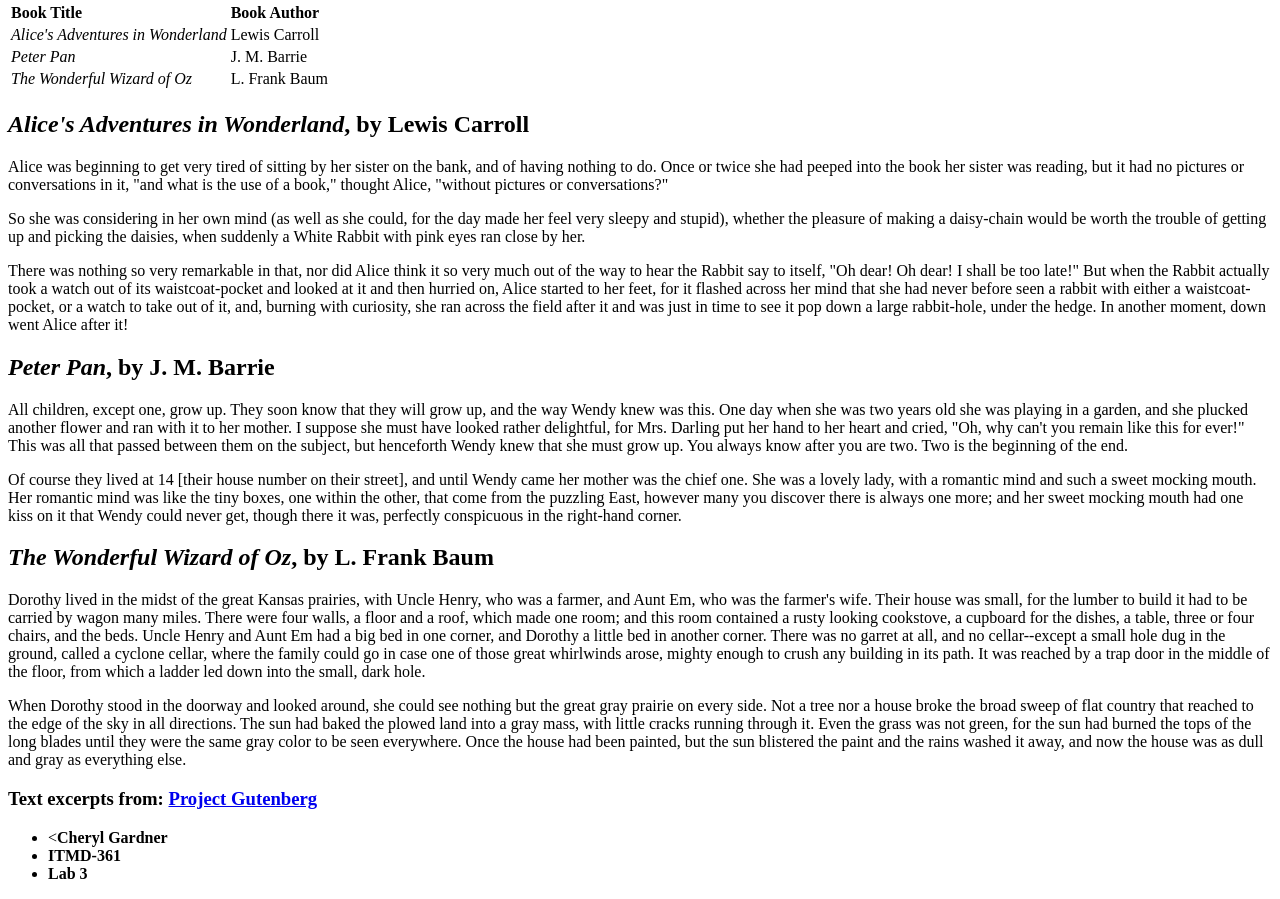
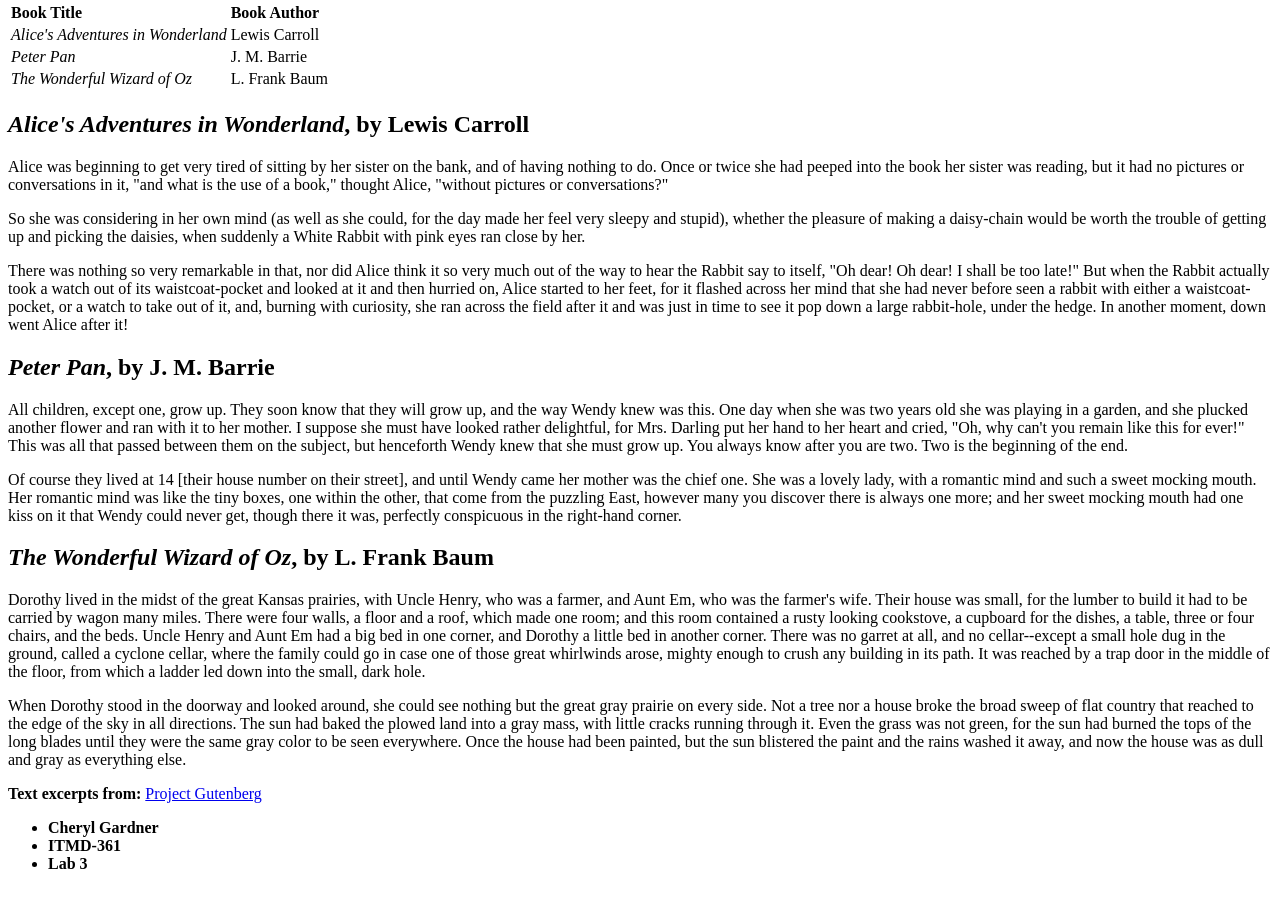
Before and after one commit to cgardner3/Lab-3-Repository, a plain HTML site: page index.html in a window 1280 px wide. Shown: the part 79-978 px from the top of the page. Drawn offline with Linux system fonts and the light colour scheme.

Commit message:
Remove the extra bracket and add a strong emphasis on the text excerpts

```diff
--- a/index.html
+++ b/index.html
@@ -43,10 +43,10 @@
 
 <p>When Dorothy stood in the doorway and looked around, she could see nothing but the great gray prairie on every side.  Not a tree nor a house broke the broad sweep of flat country that reached to the edge of the sky in all directions.  The sun had baked the plowed land into a gray mass, with little cracks running through it.  Even the grass was not green, for the sun had burned the tops of the long blades until they were the same gray color to be seen everywhere.  Once the house had been painted, but the sun blistered the paint and the rains washed it away, and now the house was as dull and gray as everything else.</p>
 
-<h3>Text excerpts from: <a href= "http://www.gutenberg.org" title = "Project Gutenberg">Project Gutenberg</a></h3>
+<p><strong>Text excerpts from: </strong><a href= "http://www.gutenberg.org" title = "Project Gutenberg">Project Gutenberg</a></p>
 
 <ul>
-	<li><<strong>Cheryl Gardner</strong></li>
+	<li><strong>Cheryl Gardner</strong></li>
 	<li><strong>ITMD-361</strong></li>
 	<li><strong>Lab 3</strong></li>
 </ul>
```
